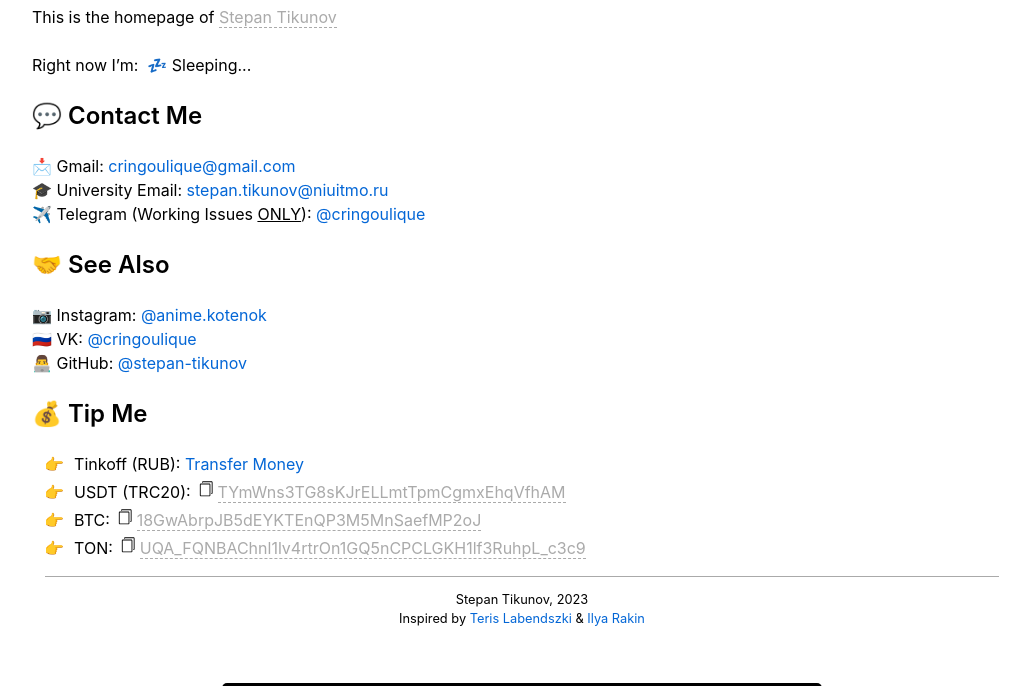
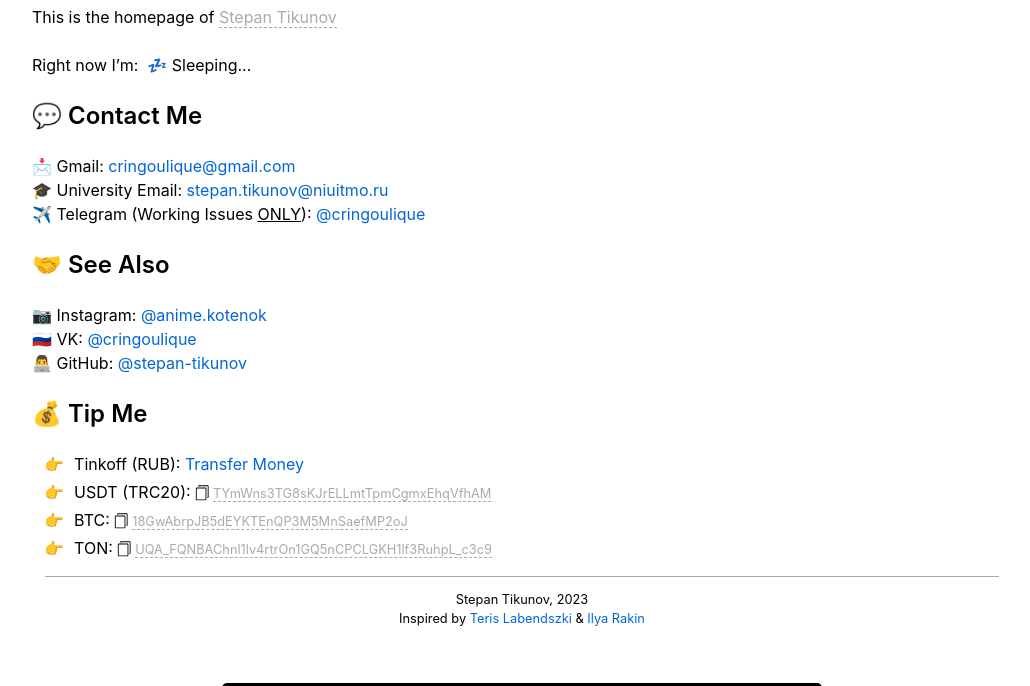
Before and after one commit to stepan-tikunov/cringouli.cc, a plain HTML site: page index.html in a window 1280 px wide. Shown: the part 117-803 px from the top of the page, without its empty margins (118-1148 px from the left). Drawn offline with Linux system fonts and the light colour scheme.

Commit message:
Make wallet addresses font smaller

```diff
--- a/assets/css/style.css
+++ b/assets/css/style.css
@@ -67,12 +67,12 @@ mark:hover {
   content: "";
 
   position: absolute;
-  top: -.25em;
-  left: -1.4em;
+  top: -.25rem;
+  left: -1.4rem;
 
   display: inline-block;
-  width: 1.4em;
-  height: 1.4em;
+  width: 1.4rem;
+  height: 1.4rem;
 
   background: url(/assets/svg/copy.svg) no-repeat;
 }
@@ -148,6 +148,9 @@ img.banner-image {
   max-height: 80vh;
 }
 
+.copy {
+  font-size: .8rem;
+}
 
 @media (prefers-color-scheme: dark) {
   :root {
```
